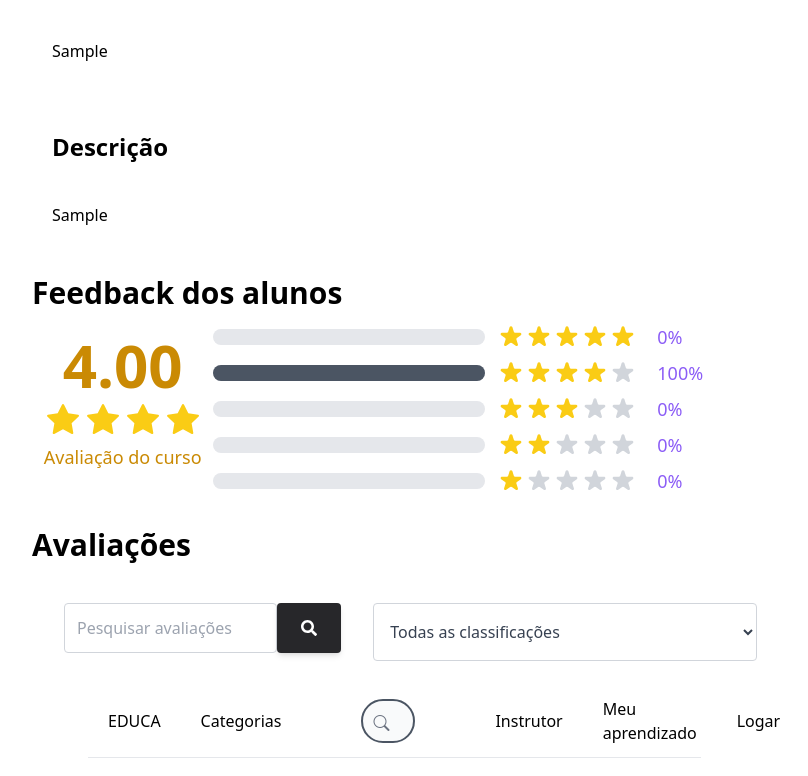
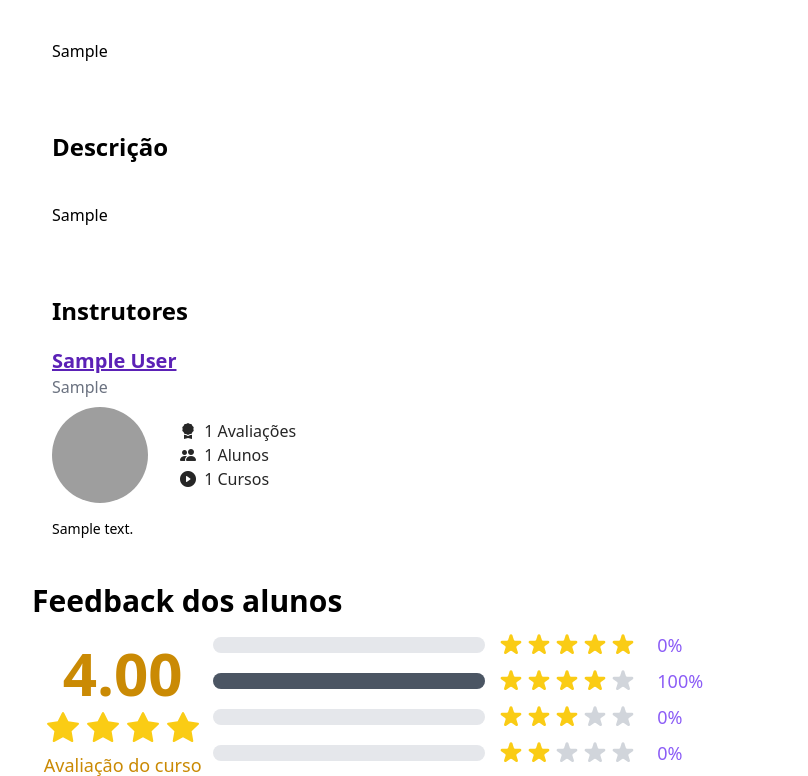
Before and after one commit to gabrielustosa/educa-old, a Django app: page /course/detail/1/ in a window 1280 px wide. Shown: the part 796-1572 px from the top of the page, without its empty margins (32-840 px from the left). Run offline with Django 4.2, Linux system fonts and the light colour scheme; tables that the repository leaves empty hold one stand-in row (values such as "Sample post"); grey boxes marked "Sample" are stand-in pictures; data that the repository does not hold is empty; some libraries are stand-ins or nearby versions; grey boxes are pictures that could not be loaded.

Commit message:
Criando aba instructor no detail course

```diff
--- a/static/dist/output.css
+++ b/static/dist/output.css
@@ -739,6 +739,10 @@ Ensure the default browser behavior of the `hidden` attribute.
   height: 12rem;
 }
 
+.h-24 {
+  height: 6rem;
+}
+
 .min-h-screen {
   min-height: 100vh;
 }
@@ -813,6 +817,10 @@ Ensure the default browser behavior of the `hidden` attribute.
 
 .w-48 {
   width: 12rem;
+}
+
+.w-24 {
+  width: 6rem;
 }
 
 .flex-1 {
@@ -1259,6 +1267,10 @@ Ensure the default browser behavior of the `hidden` attribute.
   padding-top: 0.25rem;
 }
 
+.pb-4 {
+  padding-bottom: 1rem;
+}
+
 .text-left {
   text-align: left;
 }
@@ -1394,6 +1406,41 @@ Ensure the default browser behavior of the `hidden` attribute.
 .text-gray-300 {
   --tw-text-opacity: 1;
   color: rgb(209 213 219 / var(--tw-text-opacity));
+}
+
+.text-violet-800 {
+  --tw-text-opacity: 1;
+  color: rgb(91 33 182 / var(--tw-text-opacity));
+}
+
+.text-zinc-700 {
+  --tw-text-opacity: 1;
+  color: rgb(63 63 70 / var(--tw-text-opacity));
+}
+
+.text-zinc-600 {
+  --tw-text-opacity: 1;
+  color: rgb(82 82 91 / var(--tw-text-opacity));
+}
+
+.text-zinc-300 {
+  --tw-text-opacity: 1;
+  color: rgb(212 212 216 / var(--tw-text-opacity));
+}
+
+.text-zinc-400 {
+  --tw-text-opacity: 1;
+  color: rgb(161 161 170 / var(--tw-text-opacity));
+}
+
+.text-neutral-500 {
+  --tw-text-opacity: 1;
+  color: rgb(115 115 115 / var(--tw-text-opacity));
+}
+
+.text-neutral-800 {
+  --tw-text-opacity: 1;
+  color: rgb(38 38 38 / var(--tw-text-opacity));
 }
 
 .underline {
--- a/templates/course/detail.html
+++ b/templates/course/detail.html
@@ -44,6 +44,41 @@
                     <p class="pl-5 py-5">
                         {{ course.requirements }}
                     </p>
+                </div>
+                <div class="my-7">
+                    <h1 class="p-5 text-2xl font-bold">Instrutores</h1>
+                    <div class="pl-5">
+                        {% for instructor in course.instructors.all %}
+                            <div class="pb-4">
+                                <a href="{% url 'profile_view' instructor.id %}"
+                                   class="text-violet-800 text-xl font-bold underline">
+                                    {{ instructor.name }}
+                                </a>
+                                <p class="text-gray-500">{{ instructor.job }}</p>
+                                <div class="flex items-center py-2 space-x-6">
+                                    <img src="{{ instructor.get_url_profile }}" alt="Imagem de perfil"
+                                         class="inline object-cover w-24 h-24 mr-2 rounded-full">
+                                    <div class="text-neutral-800">
+                                        <div>
+                                            <i class="bi bi-award-fill"></i>
+                                            <span class="pl-1">{{ instructor.get_total_ratings }} Avaliações</span>
+                                        </div>
+                                        <div>
+                                            <i class="bi bi-people-fill"></i>
+                                            <span class="pl-1">{{ instructor.get_total_students }} Alunos</span>
+                                        </div>
+                                        <div>
+                                            <i class="bi bi-play-circle-fill"></i>
+                                            <span class="pl-1">{{ instructor.courses.all|length }} Cursos</span>
+                                        </div>
+                                    </div>
+                                </div>
+                                <div class="text-sm pt-2">
+                                    {{ instructor.bio }}
+                                </div>
+                            </div>
+                        {% endfor %}
+                    </div>
                 </div>
                 <div id="rating">
                     {% include 'partials/course/detail/rating/rating_feedback.html' %}
--- a/templates/partials/course/detail/rating/rating.html
+++ b/templates/partials/course/detail/rating/rating.html
@@ -5,11 +5,11 @@
         <div class="py-4">
             <div class="flex">
                 <div class="mx-5 pt-3">
-                    <img src="{{ request.user.get_url_profile }}" alt="Imagem de perfil"
+                    <img src="{{ rating.user.get_url_profile }}" alt="Imagem de perfil"
                          class="inline object-cover w-12 h-12 mr-2 rounded-full">
                 </div>
                 <div>
-                    <a href="{% url 'profile_view' course.owner.id %}" class="text-lg font-bold">
+                    <a href="{% url 'profile_view' rating.user.id %}" class="text-lg font-bold">
                         {{ rating.user.name }}
                     </a>
                     <div class="flex pt-2">
```
Also changed, not shown: templates/student/profile/view.html (+6 -4 lines).
